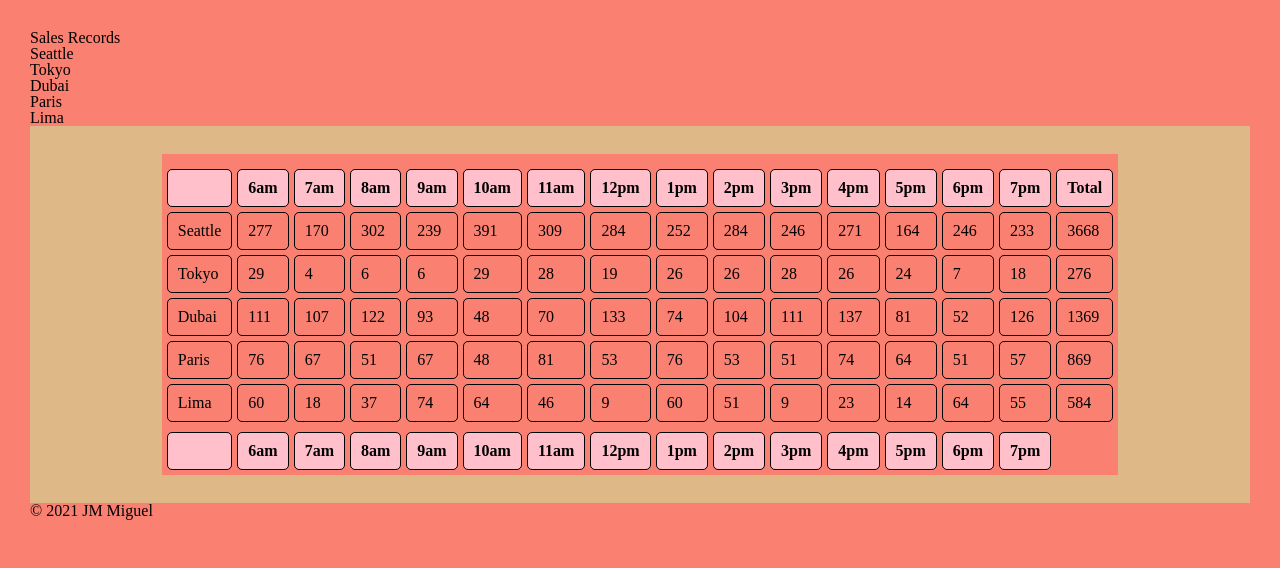
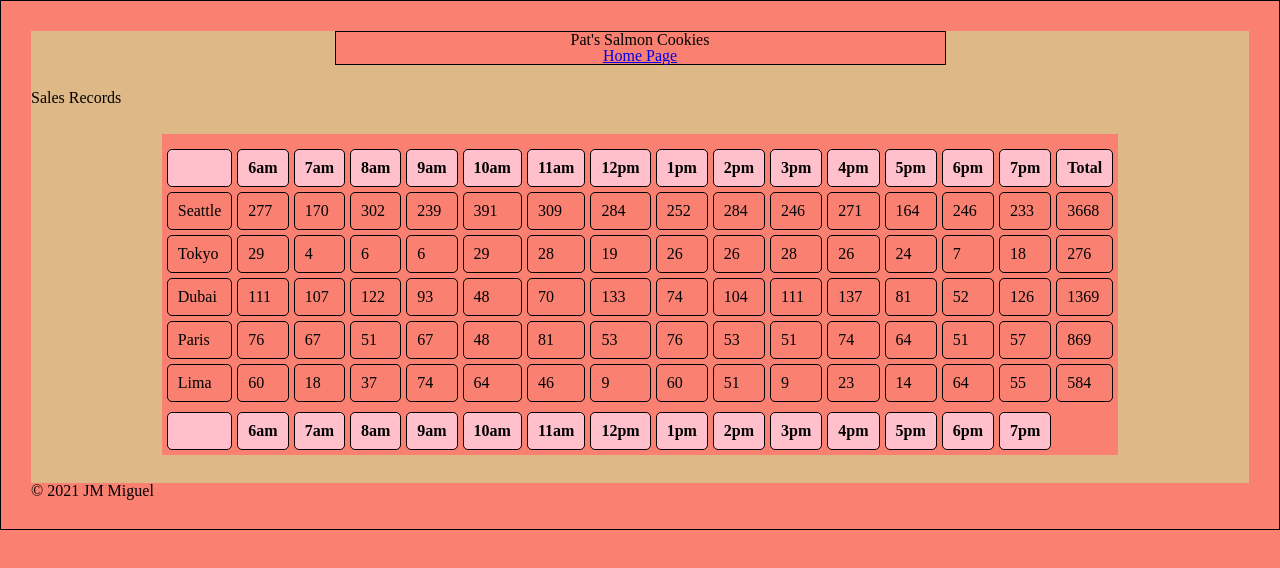
Before and after one commit to jamiguel23/cookie-stand, a plain HTML site: page sales.html in a window 1280 px wide. Drawn offline with Linux system fonts and the light colour scheme.

Commit message:
added header and body CSS. Index and sales header are now centered. Linked index/home page to sales page.

```diff
--- a/css/style.css
+++ b/css/style.css
@@ -26,3 +26,17 @@ th {
   background-color: pink;
   font-weight: bold;
 }
+
+header {
+  width: 50%;
+  margin: 25px auto;
+  border: 1px solid black;
+  text-align: center;
+
+
+}
+
+body {
+  border: 1px solid black;
+  min-height: 90%;
+}
--- a/sales.html
+++ b/sales.html
@@ -7,33 +7,15 @@
         <link rel="stylesheet" href="./css/style.css">
     </head>
     <main>
-
-        <h1>Sales Records </h1>
-        <ul id="seattle-list">Seattle</ul>
-        <ul id="tokyo-list">Tokyo</ul>
-        <ul id="dubai-list">Dubai</ul>
-        <ul id="paris-list">Paris</ul>
-        <ul id="lima-list">Lima</ul>
+        <body>
+          <header>
+            <h1>Pat's Salmon Cookies </h1>
+            <a href="index.html">Home Page</a>
+          </header>
 
         <table id="cookie-table">
-            <thead>
+            <thead> Sales Records
               <tr>
-                <!-- <th></th>
-                <th>6am</th>
-                <th>7am</th>
-                <th>8am</th>
-                <th>9am</th>
-                <th>10am</th>
-                <th>11am</th>
-                <th>12pm</th>
-                <th>1pm</th>
-                <th>2pm</th>
-                <th>3pm</th>
-                <th>4pm</th>
-                <th>5pm</th>
-                <th>6pm</th>
-                <th>7pm</th>
-                <th>Total</th> -->
               </tr>
             </thead>
             <tfoot id=tfoot>  </tfoot>
@@ -45,5 +27,4 @@
     </body>
 
     </main>
-    <body>
 </html>
```
